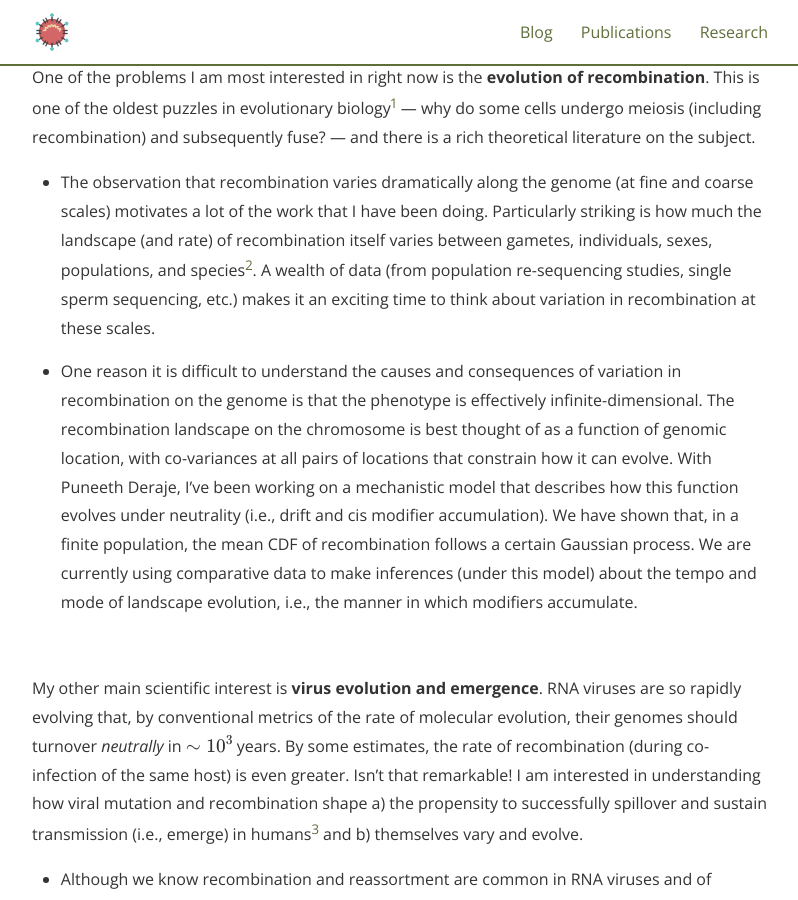
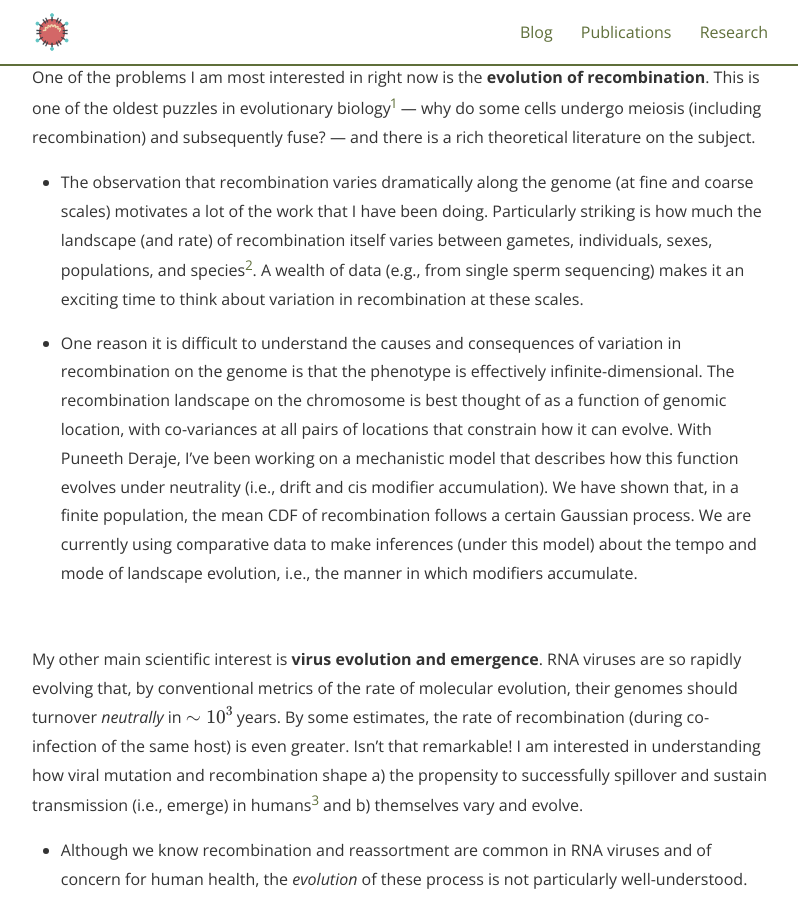
Before and after one commit to metekaanyuksel/metekaanyuksel.github.io, a Jekyll site: the page built from research.md, in a window 1280 px wide and 900 px high, scrolled down 1047 px. Shown: the whole window, without its empty margins (240-1038 px from the left). Built offline with Jekyll 4.4.1, drawn with Linux system fonts in a browser that asks for light colours; nearby versions of some CDN libraries; some web fonts are replaced.

Commit message:
even more cleanup, really should find a way to render locally

```diff
--- a/research.md
+++ b/research.md
@@ -15,7 +15,7 @@ main_nav: true
 
 One of the problems I am most interested in right now is the **evolution of recombination**. This is one of the oldest puzzles in evolutionary biology[^1] --- why do some cells undergo meiosis (including recombination) and subsequently fuse? --- and there is a rich theoretical literature on the subject.
 
-- The observation that recombination varies dramatically along the genome (at fine and coarse scales) motivates a lot of the work that I have been doing. Particularly striking is how much the landscape (and rate) of recombination itself varies between gametes, individuals, sexes, populations, and species[^2]. A wealth of data (from population re-sequencing studies, single sperm sequencing, etc.) makes it an exciting time to think about variation in recombination at these scales.
+- The observation that recombination varies dramatically along the genome (at fine and coarse scales) motivates a lot of the work that I have been doing. Particularly striking is how much the landscape (and rate) of recombination itself varies between gametes, individuals, sexes, populations, and species[^2]. A wealth of data (e.g., from single sperm sequencing) makes it an exciting time to think about variation in recombination at these scales.
 
 - One reason it is difficult to understand the causes and consequences of variation in recombination on the genome is that the phenotype is effectively infinite-dimensional. The recombination landscape on the chromosome is best thought of as a function of genomic location, with co-variances at all pairs of locations that constrain how it can evolve. With Puneeth Deraje, I've been working on a mechanistic model that describes how this function evolves under neutrality (i.e., drift and cis modifier accumulation). We have shown that, in a finite population, the mean CDF of recombination follows a certain Gaussian process. We are currently using comparative data to make inferences (under this model) about the tempo and mode of landscape evolution, i.e., the manner in which modifiers accumulate.
 
```
